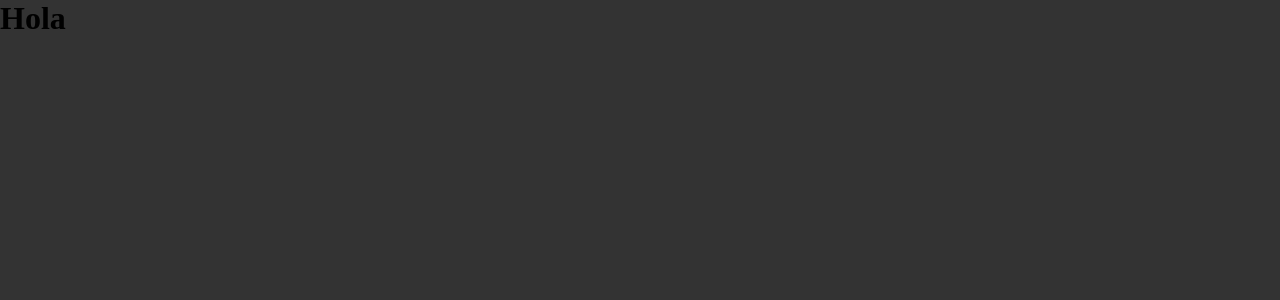
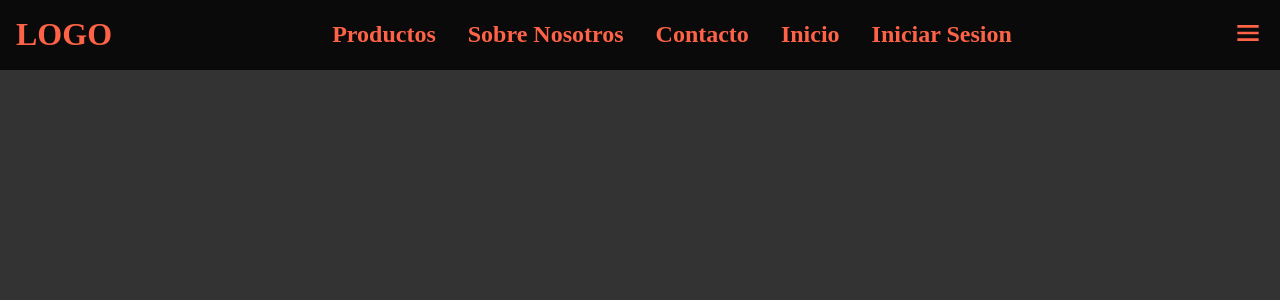
Before and after one commit to roddevwork/landing-page-pc-games-react, a React (Vite) app: page / in a window 1280 px wide. Shown: the top 300 px of the page. Built offline with nearby package versions, Linux system fonts and the light colour scheme.

Commit message:
Header-nav added

```diff
--- a/src/App.jsx
+++ b/src/App.jsx
@@ -1,10 +1,11 @@
-// import Titulo from "./components/Titulo/Titulo.jsx";
 import "./App.css";
+import Header from "./components/Header/Header";
 
 function App() {
 	return (
 		<>
-			<h1>Hola</h1>
+			<Header />
+			{/* <Hero /> */}
 		</>
 	);
 }
--- /dev/null
+++ b/src/components/Header/Header.css
@@ -0,0 +1,67 @@
+.header{
+  position: fixed;
+	top: 0;
+	left: 0;
+  width: 100%;
+  height: var(--header-height);
+  padding: 1rem;
+	z-index: 999;
+  color: rgb(234, 234, 234);
+  background-color: var(--bg-color-sedondary);
+
+  .container-menu{
+    display: flex;
+    align-items: center;
+    justify-content: space-between;
+
+    .logo a {
+      color: var(--first-color);
+			font-weight: bold;
+			font-size: 2rem;
+    }
+
+    .btn-menu {
+			border: 0;
+			cursor: pointer;
+			background-color: var(--second-color);
+
+			& svg {
+				fill: var(--first-color);
+				width: 32px;
+				height: 32px;
+			}
+    }
+
+    .nav-menu {
+			/* position: fixed;
+			top: var(--header-height);
+			left: 0;
+			width: 100%;
+			display: flex;
+			flex-direction: column;
+			background-color: var(--bg-color-sedondary);
+			opacity: 0; */
+
+
+			& a {
+				padding: 1rem;
+				font-size: 1.5rem;
+				font-weight: bold;
+				text-align: center;
+				color: var(--first-color);
+
+				&:hover {
+					color: var(--white-color);
+					background-color: var(--first-color);
+				}
+			}
+		}
+
+  }
+}
+
+@media screen and (width <= 1024px) {
+  .nav-menu  {
+    display: none;
+  }
+}
--- /dev/null
+++ b/src/components/Header/Header.jsx
@@ -0,0 +1,43 @@
+import "./Header.css";
+
+const Header = () => {
+	return (
+		<header className="header">
+			<section className="container-menu">
+				<div className="logo">
+					<a href="#">LOGO</a>
+				</div>
+
+				<nav className="nav-menu">
+					<a href="#productos">Productos</a>
+					<a href="#acerca">Sobre Nosotros</a>
+					<a href="#contacto">Contacto</a>
+					<a href="#Inicio">Inicio</a>
+					<a href="#sesion">Iniciar Sesion</a>
+				</nav>
+
+				<button className="btn-menu">
+					<svg
+						xmlns="http://www.w3.org/2000/svg"
+						width="24"
+						height="24"
+						viewBox="0 0 24 24"
+					>
+						<path d="M4 6H20V8H4zM4 11H20V13H4zM4 16H20V18H4z" />
+					</svg>
+					<svg
+						className="none"
+						xmlns="http://www.w3.org/2000/svg"
+						width="24"
+						height="24"
+						viewBox="0 0 24 24"
+					>
+						<path d="M16.192 6.344L11.949 10.586 7.707 6.344 6.293 7.758 10.535 12 6.293 16.242 7.707 17.656 11.949 13.414 16.192 17.656 17.606 16.242 13.364 12 17.606 7.758z" />
+					</svg>
+				</button>
+			</section>
+		</header>
+	);
+};
+
+export default Header;
```
